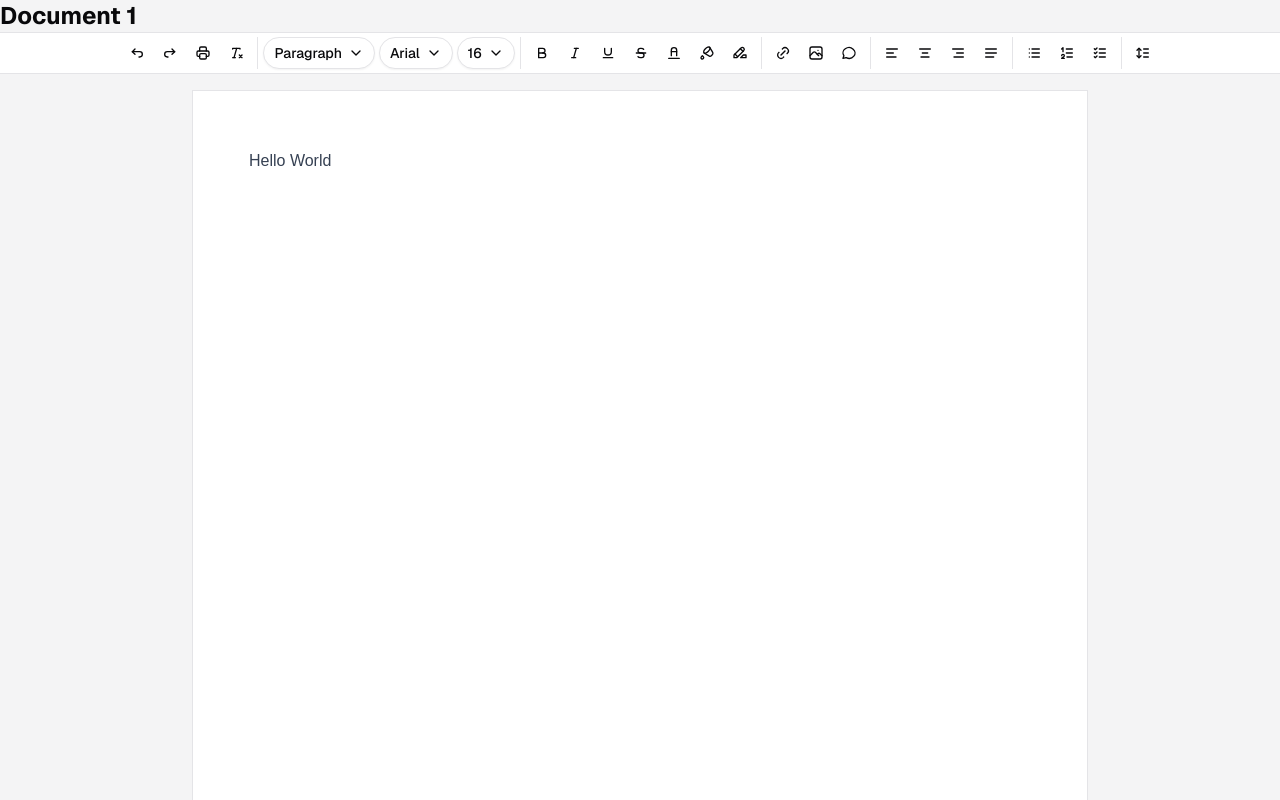
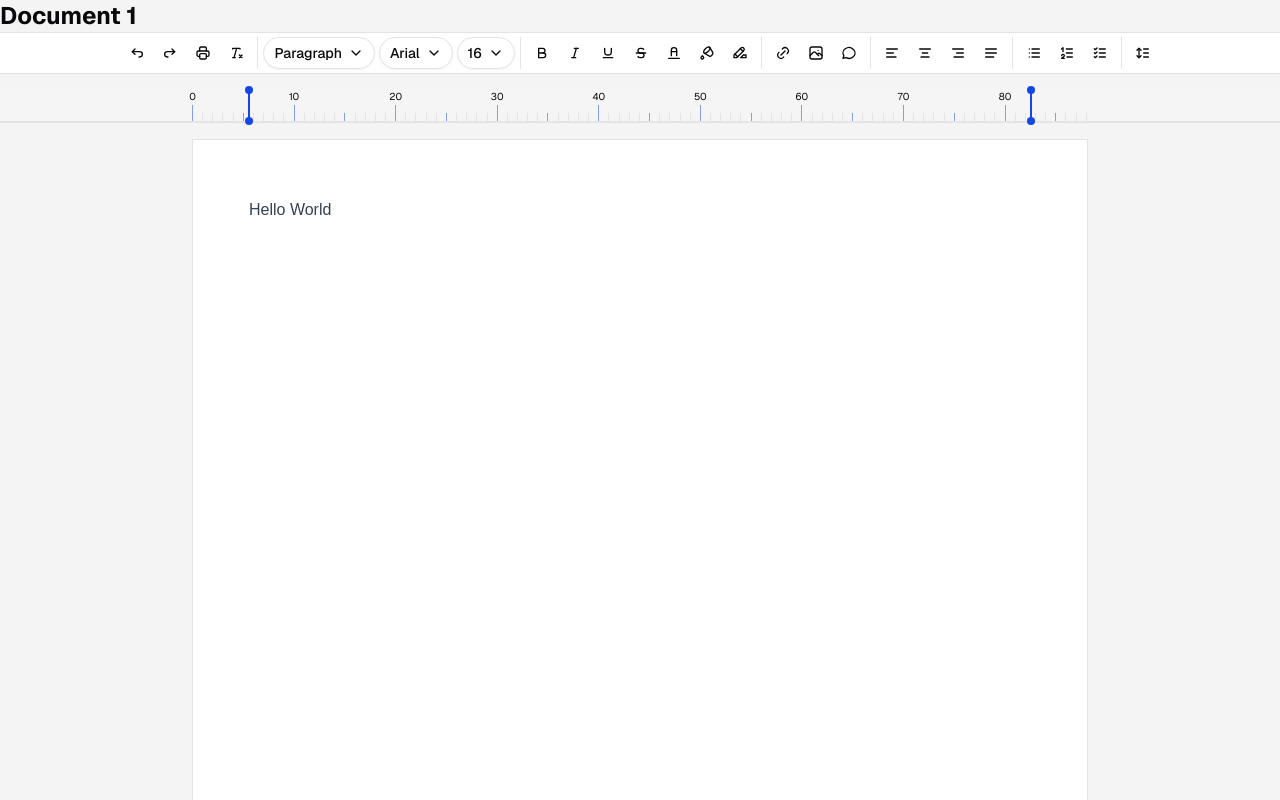
Before and after one commit to imantalebizadeh/next-docs, a Next.js app: page /documents/1 in a window 1280 px wide. Shown: the top 800 px of the page. Built offline with nearby package versions, Linux system fonts and the light colour scheme.

Commit message:
feat: implement EditorRuler component for adjustable margins in editor

```diff
--- /dev/null
+++ b/src/components/editor-ruler.tsx
@@ -0,0 +1,167 @@
+/** biome-ignore-all lint/a11y/noNoninteractiveElementInteractions: we need to add event listeners to the ruler */
+/** biome-ignore-all lint/a11y/noStaticElementInteractions: we need to add event listeners to the ruler */
+
+import { useEffect, useRef, useState } from "react";
+
+import { cn } from "@/lib/utils";
+
+type EditorRulerProps = {
+  leftMargin: number;
+  rightMargin: number;
+  onLeftMarginChange: (margin: number) => void;
+  onRightMarginChange: (margin: number) => void;
+  containerWidth?: number;
+  onGuideLineChange?: (
+    margin: number | null,
+    side: "left" | "right" | null
+  ) => void;
+};
+
+export function EditorRuler({
+  leftMargin,
+  rightMargin,
+  onLeftMarginChange,
+  onRightMarginChange,
+  containerWidth = 896,
+  onGuideLineChange,
+}: EditorRulerProps) {
+  const rulerRef = useRef<HTMLDivElement>(null);
+  const [isDraggingLeft, setIsDraggingLeft] = useState(false);
+  const [isDraggingRight, setIsDraggingRight] = useState(false);
+  const tickInterval = 1; // 10px = 10cm
+  const majorTickInterval = 10; // 100px = 100cm
+  const maxTick = ((containerWidth / tickInterval) * tickInterval) / 10;
+
+  useEffect(() => {
+    const isDragging = isDraggingLeft || isDraggingRight;
+
+    // Hide guide line when not dragging
+    if (!isDragging) {
+      onGuideLineChange?.(null, null);
+      return;
+    }
+
+    const maxMargin = containerWidth * 0.4; // Max 40% of width
+    const minMargin = 0;
+
+    const calculateLeftMargin = (x: number) =>
+      Math.max(minMargin, Math.min(maxMargin, x));
+
+    const calculateRightMargin = (x: number) =>
+      Math.max(minMargin, Math.min(maxMargin, containerWidth - x));
+
+    const handleMouseMove = (e: MouseEvent) => {
+      if (!rulerRef.current) {
+        return;
+      }
+
+      const rect = rulerRef.current.getBoundingClientRect();
+      const x = e.clientX - rect.left;
+
+      if (isDraggingLeft) {
+        const newMargin = calculateLeftMargin(x);
+        onLeftMarginChange(newMargin);
+        onGuideLineChange?.(newMargin, "left");
+      }
+
+      if (isDraggingRight) {
+        const newMargin = calculateRightMargin(x);
+        onRightMarginChange(newMargin);
+        onGuideLineChange?.(newMargin, "right");
+      }
+    };
+
+    const handleMouseUp = () => {
+      setIsDraggingLeft(false);
+      setIsDraggingRight(false);
+      onGuideLineChange?.(null, null);
+    };
+
+    document.addEventListener("mousemove", handleMouseMove);
+    document.addEventListener("mouseup", handleMouseUp);
+    return () => {
+      document.removeEventListener("mousemove", handleMouseMove);
+      document.removeEventListener("mouseup", handleMouseUp);
+    };
+  }, [
+    isDraggingLeft,
+    isDraggingRight,
+    containerWidth,
+    onLeftMarginChange,
+    onRightMarginChange,
+    onGuideLineChange,
+  ]);
+
+  return (
+    <div className="relative h-8 w-full select-none border-border border-b bg-muted/30 print:hidden">
+      <div
+        ref={rulerRef}
+        style={{ width: `${containerWidth}px` }}
+        className="relative mx-auto flex h-full items-end justify-between"
+      >
+        {Array.from({ length: maxTick }, (_, i) => {
+          const isMajor = i % majorTickInterval === 0;
+          const isMiddle = i % (majorTickInterval / 2) === 0;
+
+          return (
+            <div
+              key={`tick-${i + 1}`}
+              className={cn(
+                "relative h-2 w-px bg-border",
+                isMajor && "h-4 bg-primary",
+                isMiddle && "bg-primary/50"
+              )}
+            >
+              {isMajor && (
+                <span className="-top-4 -translate-x-1/2 absolute left-1/2 whitespace-nowrap text-[10px] text-foreground">
+                  {i}
+                </span>
+              )}
+            </div>
+          );
+        })}
+
+        {/* Left margin indicator */}
+        <div
+          className={cn(
+            "absolute top-0 h-full w-0.5 cursor-ew-resize bg-primary transition-colors",
+            isDraggingLeft && "bg-primary/80"
+          )}
+          style={{ left: `${leftMargin}px` }}
+          onMouseDown={(e) => {
+            e.preventDefault();
+            setIsDraggingLeft(true);
+          }}
+        >
+          <div className="-top-1 -translate-x-1/2 absolute left-1/2 h-2 w-2 rounded-full bg-primary" />
+          <div className="-bottom-1 -translate-x-1/2 absolute left-1/2 h-2 w-2 rounded-full bg-primary" />
+        </div>
+
+        {/* Right margin indicator */}
+        <div
+          className={cn(
+            "absolute top-0 h-full w-0.5 cursor-ew-resize bg-primary transition-colors",
+            isDraggingRight && "bg-primary/80"
+          )}
+          style={{ right: `${rightMargin}px` }}
+          onMouseDown={(e) => {
+            e.preventDefault();
+            setIsDraggingRight(true);
+          }}
+        >
+          <div className="-top-1 -translate-x-1/2 absolute left-1/2 h-2 w-2 rounded-full bg-primary" />
+          <div className="-bottom-1 -translate-x-1/2 absolute left-1/2 h-2 w-2 rounded-full bg-primary" />
+        </div>
+
+        <div
+          className="absolute top-0 h-full"
+          style={{ left: "0", width: `${leftMargin}px` }}
+        />
+        <div
+          className="absolute top-0 h-full"
+          style={{ right: "0", width: `${rightMargin}px` }}
+        />
+      </div>
+    </div>
+  );
+}
--- a/src/components/editor.tsx
+++ b/src/components/editor.tsx
@@ -1,30 +1,149 @@
 "use client";
+
+import { type ComponentRef, useEffect, useRef, useState } from "react";
 
 import { EditorContent, useEditor } from "@tiptap/react";
 
 import { extensions } from "@/constants/extensions";
 
+import { EditorRuler } from "./editor-ruler";
 import { EditorToolbar } from "./editor-toolbar";
 
 export function Editor() {
+  const containerRef = useRef<ComponentRef<typeof EditorContent>>(null);
+  const [leftMargin, setLeftMargin] = useState(56); // Default 56px (px-14)
+  const [rightMargin, setRightMargin] = useState(56); // Default 56px (px-14)
+  const [containerWidth, setContainerWidth] = useState<number | undefined>(
+    undefined
+  );
+  const [guideLineMargin, setGuideLineMargin] = useState<number | null>(null);
+  const [guideLineSide, setGuideLineSide] = useState<"left" | "right" | null>(
+    null
+  );
+  const [guideLinePosition, setGuideLinePosition] = useState<number | null>(
+    null
+  );
+  const [guideLineBounds, setGuideLineBounds] = useState<{
+    top: number;
+    bottom: number;
+  } | null>(null);
+
   const editor = useEditor({
     content: "Hello World",
     extensions,
     editorProps: {
       attributes: {
         class:
-          "focus:outline-none w-full mx-auto font-[Arial] max-w-4xl print:max-w-none print:p-0 focus-visible:outline-none border border-border py-14 px-14 min-h-svh bg-background prose prose-sm sm:prose-base",
+          "focus:outline-none w-full mx-auto font-[Arial] max-w-4xl print:max-w-none focus-visible:outline-none border border-border py-14 min-h-svh bg-background prose prose-sm sm:prose-base",
       },
     },
     immediatelyRender: false,
     autofocus: true,
   });
 
+  // Update container width when it changes
+  useEffect(() => {
+    if (!containerRef.current) {
+      return;
+    }
+
+    const updateWidth = () => {
+      if (containerRef.current) {
+        const width = editor?.view.dom.offsetWidth;
+        setContainerWidth(width);
+      }
+    };
+
+    updateWidth();
+    window.addEventListener("resize", updateWidth);
+    return () => {
+      window.removeEventListener("resize", updateWidth);
+    };
+  }, [editor?.view.dom.offsetWidth]);
+
+  // Update editor padding when margins change
+  useEffect(() => {
+    if (!editor?.view?.dom) {
+      return;
+    }
+
+    const editorElement = editor.view.dom as HTMLElement;
+    editorElement.style.paddingLeft = `${leftMargin}px`;
+    editorElement.style.paddingRight = `${rightMargin}px`;
+  }, [editor, leftMargin, rightMargin]);
+
+  // Update guide line position when dragging
+  useEffect(() => {
+    if (
+      guideLineMargin === null ||
+      !guideLineSide ||
+      !editor?.view?.dom ||
+      !containerWidth
+    ) {
+      setGuideLinePosition(null);
+      setGuideLineBounds(null);
+      return;
+    }
+
+    const updateGuideLinePosition = () => {
+      const editorElement = editor.view.dom as HTMLElement;
+      const rect = editorElement.getBoundingClientRect();
+
+      // Set bounds to only show guide line over the document
+      setGuideLineBounds({
+        top: rect.top,
+        bottom: rect.bottom,
+      });
+
+      // Calculate position aligned with center of drag handler
+      // Left handler: positioned at leftMargin, has w-0.5 (2px), so center is at leftMargin + 1px
+      // Right handler: positioned at rightMargin from right, has w-0.5 (2px), so center is at rightMargin + 1px from right
+      // Guide line is w-px (1px), so we center it by offsetting by 0.5px
+      if (guideLineSide === "left") {
+        setGuideLinePosition(rect.left + guideLineMargin + 1 - 0.5);
+      } else {
+        setGuideLinePosition(rect.right - guideLineMargin - 1 - 0.5);
+      }
+    };
+
+    updateGuideLinePosition();
+    window.addEventListener("resize", updateGuideLinePosition);
+    window.addEventListener("scroll", updateGuideLinePosition, true);
+
+    return () => {
+      window.removeEventListener("resize", updateGuideLinePosition);
+      window.removeEventListener("scroll", updateGuideLinePosition, true);
+    };
+  }, [guideLineMargin, guideLineSide, editor?.view?.dom, containerWidth]);
+
   return (
     <div className="flex flex-col gap-4">
       <EditorToolbar editor={editor} />
-      <div className="min-h-0 flex-1 p-4 lg:p-0">
-        <EditorContent editor={editor} />
+      <div className="border-border border-b print:hidden">
+        <EditorRuler
+          leftMargin={leftMargin}
+          rightMargin={rightMargin}
+          onLeftMarginChange={setLeftMargin}
+          onRightMarginChange={setRightMargin}
+          containerWidth={containerWidth}
+          onGuideLineChange={(margin, side) => {
+            setGuideLineMargin(margin);
+            setGuideLineSide(side);
+          }}
+        />
+      </div>
+      <div className="relative mb-4 min-h-0 flex-1 px-2 lg:px-0">
+        <EditorContent ref={containerRef} editor={editor} />
+        {guideLinePosition !== null && guideLineBounds && (
+          <div
+            className="pointer-events-none fixed z-50 w-px bg-primary/60"
+            style={{
+              left: `${guideLinePosition}px`,
+              top: `${guideLineBounds.top}px`,
+              height: `${guideLineBounds.bottom - guideLineBounds.top}px`,
+            }}
+          />
+        )}
       </div>
     </div>
   );
```
